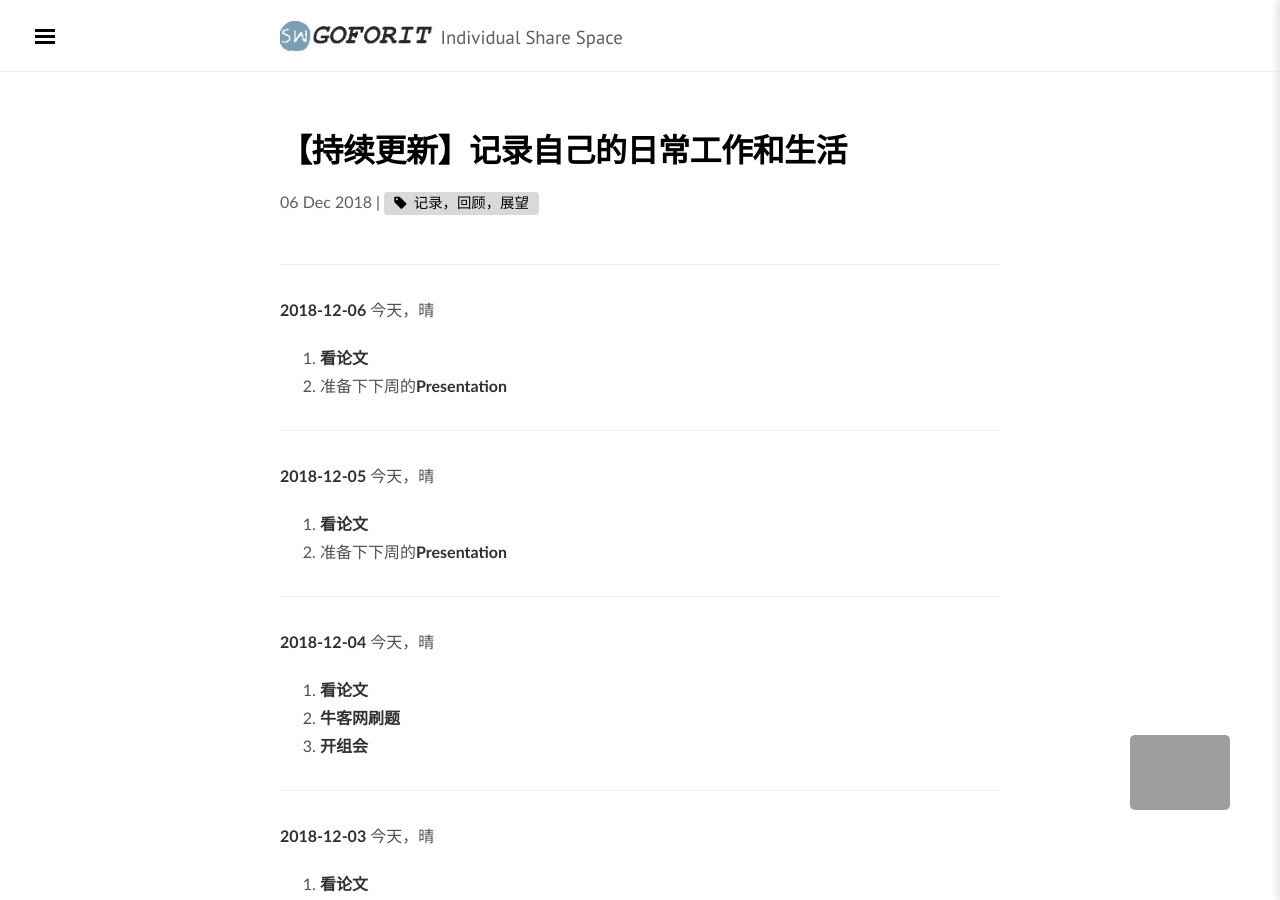
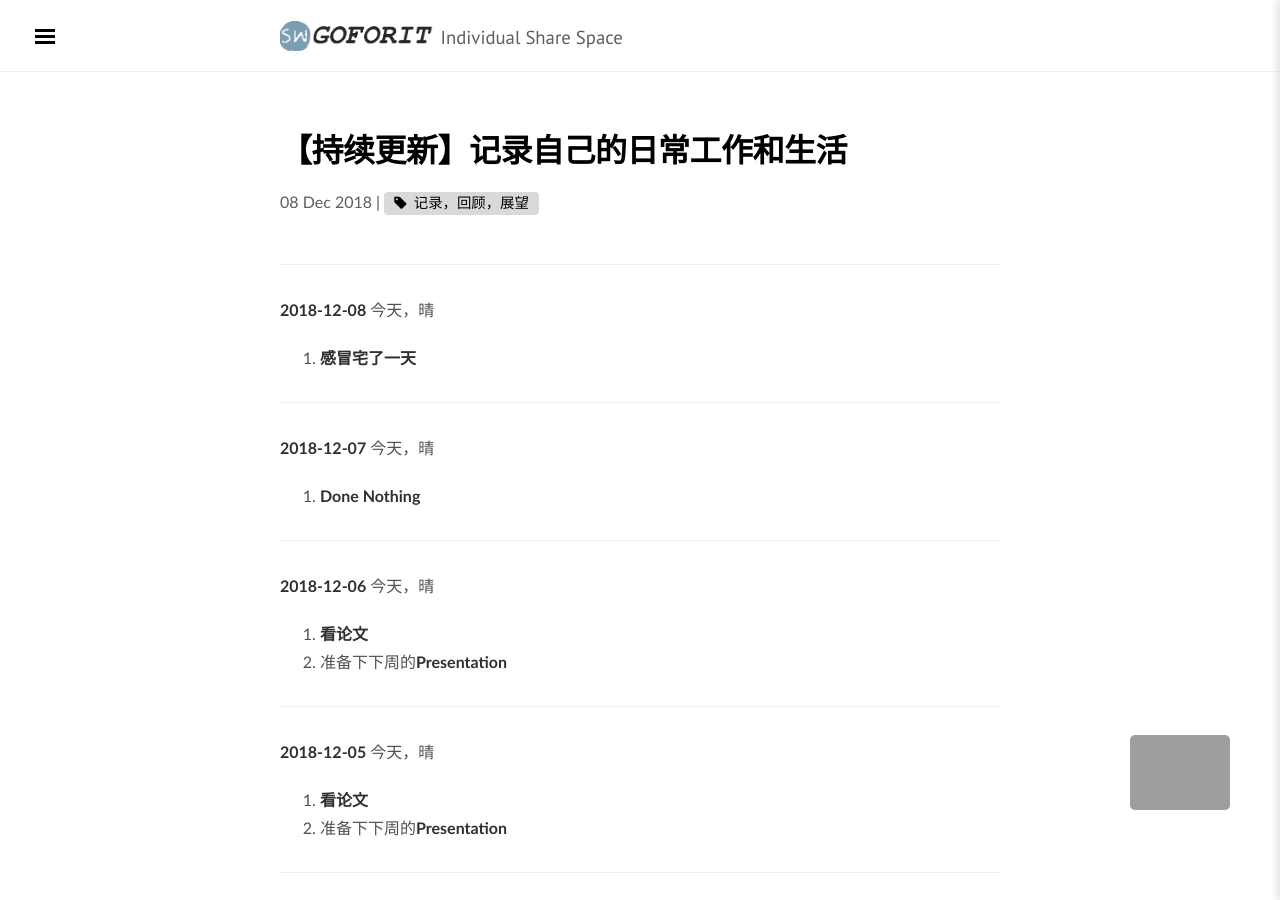
Before and after one commit to illust/illust.github.io, a Jekyll site: the page built from _posts/2018-12-08-works.md, in a window 1280 px wide and 900 px high. Built offline with Jekyll 4.4.1, drawn with Linux system fonts in a browser that asks for light colours; nearby versions of some CDN libraries; some web fonts are replaced; comment, search, counter and statistics services are not loaded.

Commit message:
add works

```diff
--- a/_posts/2018-12-06-works.md
+++ b/_posts/2018-12-08-works.md
@@ -5,6 +5,16 @@ categories: [dailyposts]
 excerpt: 回到写日记的年月里，fight！
 tags: [记录，回顾，展望]
 ---
+----------------------------
+**2018-12-08**
+今天，晴
+1.    **感冒宅了一天**
+
+----------------------------
+**2018-12-07**
+今天，晴
+1.    **Done Nothing**
+
 ----------------------------
 **2018-12-06**
 今天，晴
```
